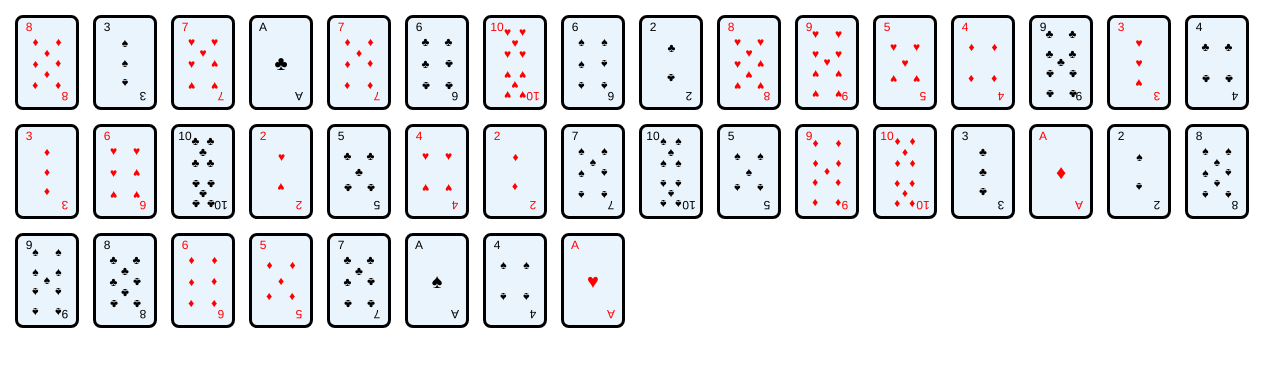
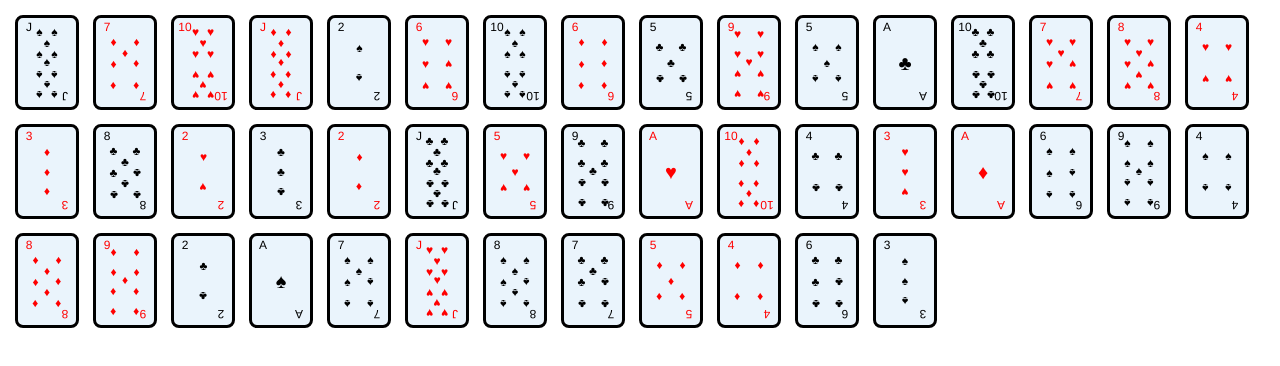
Before and after one commit to t-a1024/sevens, a React (Create React App) app: page / in a window 1280 px wide. Shown: the top 366 px of the page. Built offline with nearby package versions, Linux system fonts and the light colour scheme.

Commit message:
11完成

```diff
--- /dev/null
+++ b/src/assets/11.css
@@ -0,0 +1,69 @@
+.element11 {
+    left: 50%;
+    position: absolute;
+    top: 50%;
+    transform: translate(-50%, -50%);
+    width: 30px;
+    height: 95%;
+    display: grid;
+    grid-template-columns: repeat(2, 1fr);
+    grid-template-rows: repeat(2, 1fr);
+    gap: 0;
+}
+
+.element11 .text11 {
+    font-family: "Inter-Regular", Helvetica;
+    font-size: 12px;
+    font-weight: 400;
+    letter-spacing: 0;
+    line-height: 20px;
+    position: relative;
+    text-align: center;
+    white-space: nowrap;
+    width: fit-content;
+    align-self: center;
+    justify-self: center;
+}
+
+.box11 {
+    height: 100%;
+    position: absolute;
+    width: 100%;
+}
+
+.box11 .text-wrapper11{
+    color: red;
+    font-family: "Inter-Regular", Helvetica;
+    font-size: 12px;
+    height: 20px;
+    left: 0;
+    letter-spacing: 0;
+    line-height: 45px;
+    text-align: center;
+    top: 0;
+    white-space: nowrap;
+}
+
+.box11 .div11 {
+    color: #000000;
+    font-family: "Inter-Regular", Helvetica;
+    font-size: 12px;
+    font-weight: 400;
+    left: 0;
+    letter-spacing: 0;
+    line-height: 20px;
+    position: relative;
+    text-align: center;
+    top: 34px;
+    white-space: nowrap;
+    transform: rotate(-180deg);
+}
+
+.textCenter11{
+    position: fixed;
+    top: 50%;
+    left: 50%;
+    transform: translate(-50%, -50%);
+    font-size: 12px;
+    text-align: center;
+}
--- /dev/null
+++ b/src/assets/card11.tsx
@@ -0,0 +1,26 @@
+import "./11.css";
+
+interface mark{
+    mark:string
+    color:string
+}
+
+export const Card11 = ({mark,color}:mark): JSX.Element => {
+    return (
+    <div className="element11">
+        <div className="text11" style={{ color: color }}>{mark}</div>
+        <div className="text11" style={{ color: color }}>{mark}</div>
+        <div className="text11" style={{ color: color }}>{mark}</div>
+        <div className="text11" style={{ color: color }}>{mark}</div>
+        <div className="text11" id="rotate" style={{ color: color }}>{mark}</div>
+        <div className="text11" id="rotate" style={{ color: color }}>{mark}</div>
+        <div className="text11" id="rotate" style={{ color: color }}>{mark}</div>
+        <div className="text11" id="rotate" style={{ color: color }}>{mark}</div>
+        <div className="box11">
+            <div className="text-wrapper11" style={{ color: color }}>{mark}</div>
+            <div className="div11" style={{ color: color }}>{mark}</div>
+        </div>
+        <div className="textCenter11" style={{ color: color }}>{mark}</div>
+    </div>
+    )
+}
--- a/src/assets/cardData.tsx
+++ b/src/assets/cardData.tsx
@@ -1,5 +1,6 @@
 import { ALabel } from "./Card1";
 import { Card10 } from "./card10";
+import { Card11 } from "./card11";
 import { Card2 } from "./card2";
 import { Card3 } from "./card3";
 import { Card4 } from "./card4";
@@ -71,4 +72,9 @@ export const CardData: Card[] = [
         str: "10",
         label: Card10
     },
+    {
+        id: 11,
+        str: "J",
+        label: Card11
+    },
 ];
```
